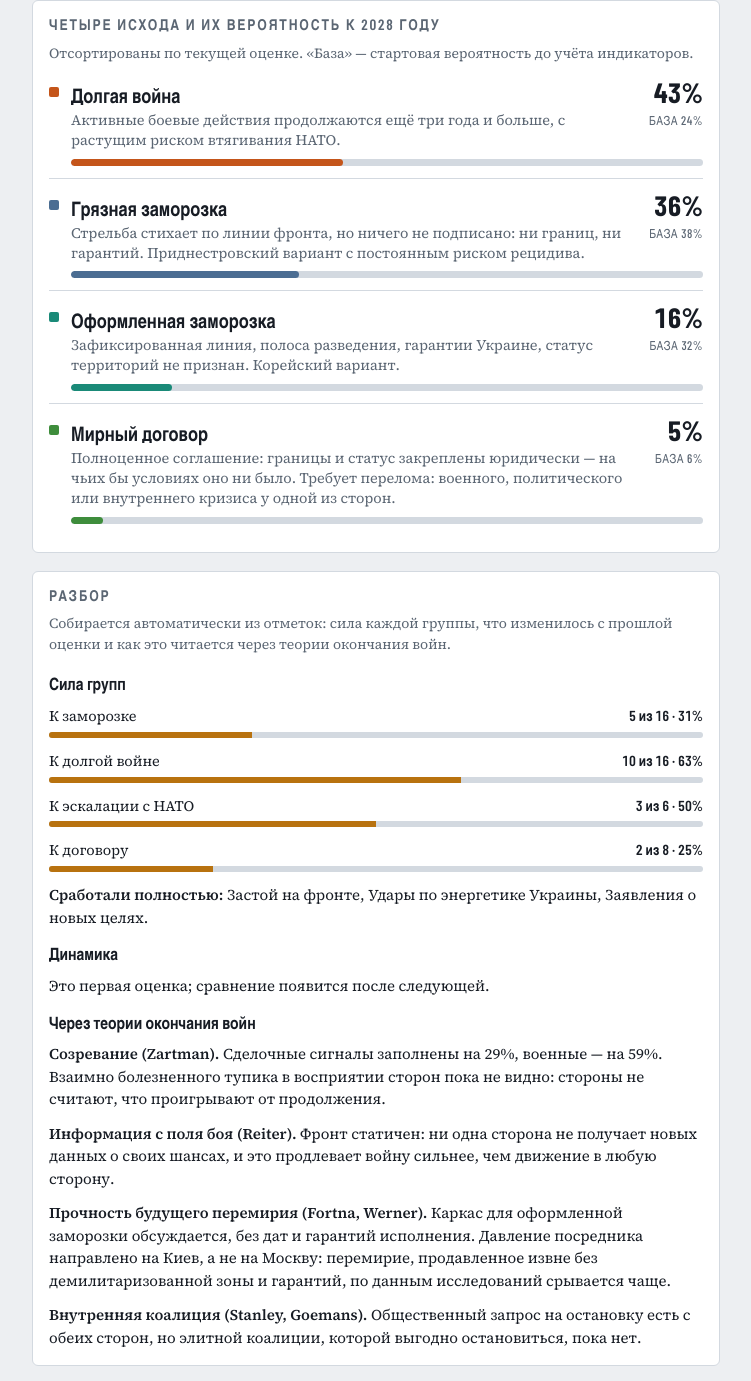
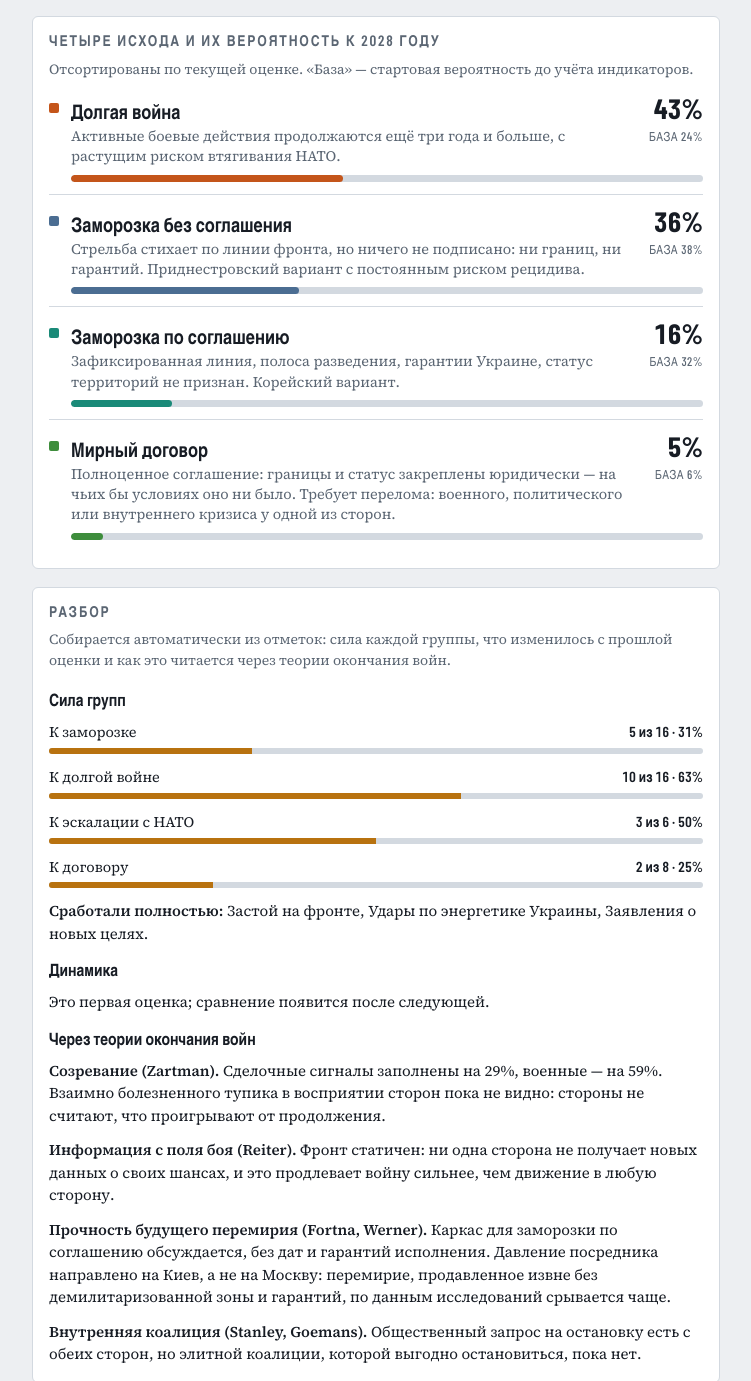
Before and after one commit to news-barometer/news-barometer.github.io, a plain HTML site: page index.html in a window 1280 px wide. Shown: the part 871-2252 px from the top of the page, without its empty margins (264-1015 px from the left). Drawn offline with nearby package versions, Linux system fonts and the light colour scheme.

Commit message:
Переименование сценариев: заморозка без соглашения / по соглашению

```diff
--- a/index.html
+++ b/index.html
@@ -239,7 +239,7 @@ footer{margin-top:28px;padding-top:14px;border-top:2px solid var(--ink);font-siz
   <h2 id="m-title">Метод и ограничения</h2>
   <details>
     <summary>Как считаются вероятности</summary>
-    <p>У каждого исхода есть базовая вероятность: грязная заморозка 38 %, оформленная заморозка 32 %, долгая война 24 %, мирный договор 6 %. Базы сверены со статистикой окончания межгосударственных войн (UCDP, 1946–2005: перемирие 33 %, мирное соглашение 16 %, затухание без урегулирования 21 %) и с рынками прогнозов на конец 2027–2028 года. Поражение одной из сторон не выделено в отдельный исход: на практике оно оформляется тем же договором или заморозкой, только на других условиях, поэтому его предвестники распределены по группам. Каждый индикатор несёт набор весов: какие исходы он делает вероятнее, какие — менее вероятными. Отметка «да» применяет вес полностью, «частично» — наполовину. Результат нормируется так, чтобы четыре исхода в сумме давали 100 %.</p>
+    <p>У каждого исхода есть базовая вероятность: заморозка без соглашения 38 %, заморозка по соглашению 32 %, долгая война 24 %, мирный договор 6 %. Базы сверены со статистикой окончания межгосударственных войн (UCDP, 1946–2005: перемирие 33 %, мирное соглашение 16 %, затухание без урегулирования 21 %) и с рынками прогнозов на конец 2027–2028 года. Поражение одной из сторон не выделено в отдельный исход: на практике оно оформляется тем же договором или заморозкой, только на других условиях, поэтому его предвестники распределены по группам. Каждый индикатор несёт набор весов: какие исходы он делает вероятнее, какие — менее вероятными. Отметка «да» применяет вес полностью, «частично» — наполовину. Результат нормируется так, чтобы четыре исхода в сумме давали 100 %.</p>
     <p>Веса приглушены: даже все индикаторы одной группы на «да» не поднимают исход выше примерно 80–85 %. Это сделано намеренно, чтобы пара новостей не переворачивала картину.</p>
   </details>
   <details>
@@ -256,7 +256,7 @@ footer{margin-top:28px;padding-top:14px;border-top:2px solid var(--ink);font-siz
     <p>Информационная теория окончания войн (Fearon, Reiter): война идёт, пока стороны расходятся в оценке своих шансов; новые результаты на поле боя сближают оценки, застой — нет. Отсюда индикатор «Застой на фронте» и «Баланс сил по тренду».</p>
     <p>Теория созревания (Zartman): переговоры начинаются при взаимно болезненном тупике и видимом выходе; тупик измеряется трендом издержек за месяцы, а не моментом. Отсюда экономические индикаторы, выплаты, перемирия и переговоры как «выход».</p>
     <p>Внутренняя политика (Goemans, Stanley): лидеры, которым грозит наказание за проигрыш, воюют дольше; войны заканчиваются сдвигом внутренней коалиции. Отсюда «Перестановки во власти», «Публичный график лидеров», «Коалиция за остановку», «Выборы в Украине».</p>
-    <p>Прочность перемирий (Fortna, Werner & Yuen): демилитаризованные зоны, гарантии третьих сторон и миротворцы удлиняют мир; перемирия под давлением третьей стороны и сдвиг соотношения сил его ломают. Отсюда «Гарантии безопасности», «Европейские войска», «Санкции и давление США» и разделение на грязную и оформленную заморозку.</p>
+    <p>Прочность перемирий (Fortna, Werner & Yuen): демилитаризованные зоны, гарантии третьих сторон и миротворцы удлиняют мир; перемирия под давлением третьей стороны и сдвиг соотношения сил его ломают. Отсюда «Гарантии безопасности», «Европейские войска», «Санкции и давление США» и разделение заморозки на «без соглашения» и «по соглашению».</p>
   </details>
   <details>
     <summary>Источники данных и защита от дезинформации</summary>
@@ -283,8 +283,8 @@ footer{margin-top:28px;padding-top:14px;border-top:2px solid var(--ink);font-siz
 (function(){
   // scenarios: A dirty freeze, B formal freeze (Korea), C long war / escalation, D peace treaty
   const SC = [
-    {k:'A', name:'Грязная заморозка', desc:'Стрельба стихает по линии фронта, но ничего не подписано: ни границ, ни гарантий. Приднестровский вариант с постоянным риском рецидива.', base:38},
-    {k:'B', name:'Оформленная заморозка', desc:'Зафиксированная линия, полоса разведения, гарантии Украине, статус территорий не признан. Корейский вариант.', base:32},
+    {k:'A', name:'Заморозка без соглашения', desc:'Стрельба стихает по линии фронта, но ничего не подписано: ни границ, ни гарантий. Приднестровский вариант с постоянным риском рецидива.', base:38},
+    {k:'B', name:'Заморозка по соглашению', desc:'Зафиксированная линия, полоса разведения, гарантии Украине, статус территорий не признан. Корейский вариант.', base:32},
     {k:'C', name:'Долгая война', desc:'Активные боевые действия продолжаются ещё три года и больше, с растущим риском втягивания НАТО.', base:24},
     {k:'D', name:'Мирный договор', desc:'Полноценное соглашение: границы и статус закреплены юридически — на чьих бы условиях оно ни было. Требует перелома: военного, политического или внутреннего кризиса у одной из сторон.', base:6}
   ];
@@ -499,7 +499,7 @@ footer{margin-top:28px;padding-top:14px;border-top:2px solid var(--ink);font-siz
     const st=v(byName('Застой на фронте'));
     L.push('<b>Информация с поля боя (Reiter).</b> '+(st===2?'Фронт статичен: ни одна сторона не получает новых данных о своих шансах, и это продлевает войну сильнее, чем движение в любую сторону.':(st===1?'Фронт движется слабо; заметного сдвига, который сблизил бы оценки сторон, нет.':'Линия заметно движется — по данным о войнах такие сдвиги чаще ведут к переговорам, чем застой.')));
     const gu=v(byName('Гарантии безопасности для Украины')), tr=v(byName('Европейские войска в Украине')), us=v(byName('Санкции и давление США'));
-    L.push('<b>Прочность будущего перемирия (Fortna, Werner).</b> '+(gu>=1?'Каркас для оформленной заморозки обсуждается':'Каркас для оформленной заморозки не обсуждается')+(tr===0?', без дат и гарантий исполнения':', с конкретными датами по войскам')+'. '+(us===0?'Давление посредника направлено на Киев, а не на Москву: перемирие, продавленное извне без демилитаризованной зоны и гарантий, по данным исследований срывается чаще.':'Посредник давит на обе стороны — это повышает шансы на устойчивое перемирие.'));
+    L.push('<b>Прочность будущего перемирия (Fortna, Werner).</b> '+(gu>=1?'Каркас для заморозки по соглашению обсуждается':'Каркас для заморозки по соглашению не обсуждается')+(tr===0?', без дат и гарантий исполнения':', с конкретными датами по войскам')+'. '+(us===0?'Давление посредника направлено на Киев, а не на Москву: перемирие, продавленное извне без демилитаризованной зоны и гарантий, по данным исследований срывается чаще.':'Посредник давит на обе стороны — это повышает шансы на устойчивое перемирие.'));
     const co=v(byName('Коалиция за остановку')), elit=v(byName('Борьба элит в Кремле'));
     L.push('<b>Внутренняя коалиция (Stanley, Goemans).</b> '+(co===0?'Запроса на остановку не видно ни в обществе, ни в элитах.':(co===1?'Общественный запрос на остановку есть с обеих сторон, но элитной коалиции, которой выгодно остановиться, пока нет':'Коалиция за остановку сложилась'))+(elit>=1?'; при этом в руководстве одной из сторон идут перестановки, которые могут ускорить сдвиг.':'.'));
     h+='<h3>Через теории окончания войн</h3><p>'+L.join('</p><p>')+'</p>';
```
Also changed, not shown: 1 other file.
